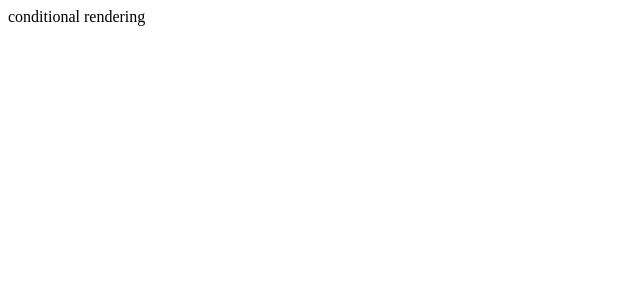
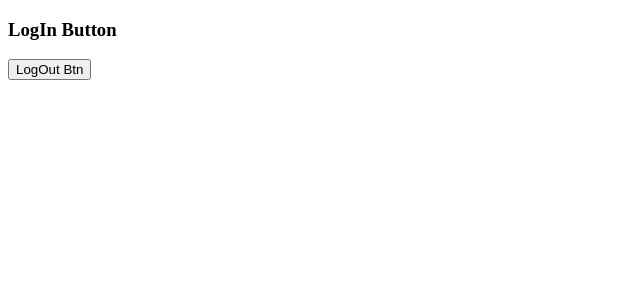
Before and after one commit to NangzaiWebDeveloper/Core-Concepts-of-React, a React (Vite) app: page / in a window 1280 px wide. Shown: the top 300 px of the page, without its empty margins (0-640 px from the left). Built offline with nearby package versions, Linux system fonts and the light colour scheme.

Commit message:
conditional rendering in if else

```diff
--- a/src/components/ConRenInIfElse.jsx
+++ b/src/components/ConRenInIfElse.jsx
@@ -1,11 +1,55 @@
-import React from 'react';
+// Conditional rendering....
+
+// EX : 01
+// It is good for application,
+
+const LoginStatusBtn =(status)=>{//here we set our condition
+    if(status){
+        return <button>LogIn Btn</button>
+    }
+    else{
+        return <button>LogOut Btn</button>
+    }
+}
 
 const ConRenInIfElse = () => {
     return (
         <div>
-            conditional rendering
+            <h3>LogIn Button</h3>
+            {LoginStatusBtn(false)}
         </div>
-    );
-};
+    )
+    };
 
-export default ConRenInIfElse;
+    export default ConRenInIfElse;
+
+
+
+
+
+// EX : 02
+// It is not good for application, code is too long sometimes code is run slow
+
+// const ConRenInIfElse = () => {
+
+// const status = true;
+
+//     if(status == true){
+//         return (
+//             <div>
+//                 <h2>logIn button </h2>
+//                 <button>logIn</button>
+//             </div>
+//         );
+//     }
+//     else{
+//         return (
+//             <div>
+//                 <h2>logOut button </h2>
+//                 <button>logOut</button>
+//             </div>
+//         )
+//     }
+// };
+
+// export default ConRenInIfElse;
```
